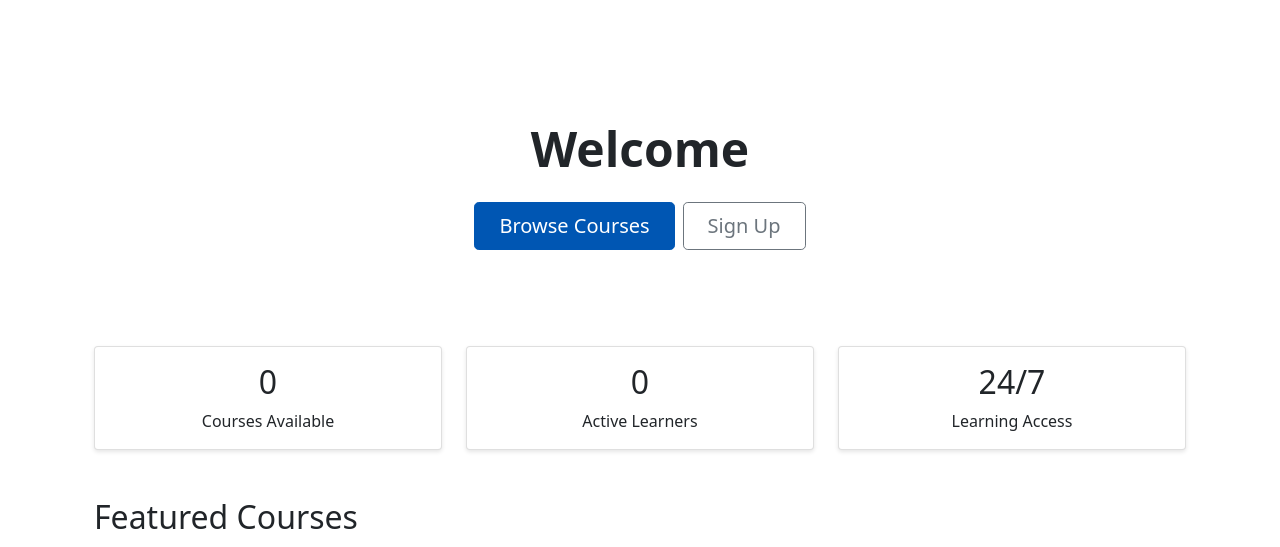
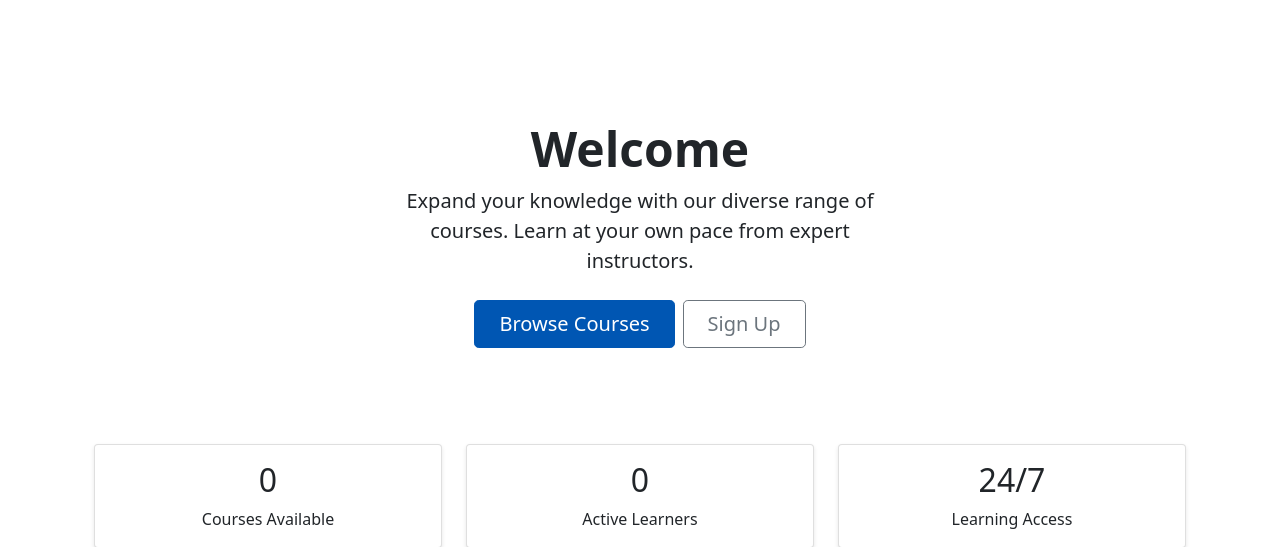
Before and after one commit to Arbaz1011/E-learning, a Flask app: page / in a window 1280 px wide. Shown: the part 56-603 px from the top of the page. Run offline with Flask 3, Linux system fonts and the light colour scheme; data that the repository does not hold is empty.

Commit message:
Revert "new"
This reverts commit 993ae4a4e4cf2e1eb166afdbac33fd22755b40a9.

```diff
--- a/app/templates/main/index.html
+++ b/app/templates/main/index.html
@@ -7,7 +7,8 @@
         <h1 class="display-5 fw-bold">Welcome </h1>
         <div class="col-lg-6 mx-auto">
             <p class="lead mb-4">
-
+                Expand your knowledge with our diverse range of courses.
+                Learn at your own pace from expert instructors.
             </p>
             <div class="d-grid gap-2 d-sm-flex justify-content-sm-center">
                 <a href="{{ url_for('courses.browse') }}" class="btn btn-primary btn-lg px-4 gap-3">
```
